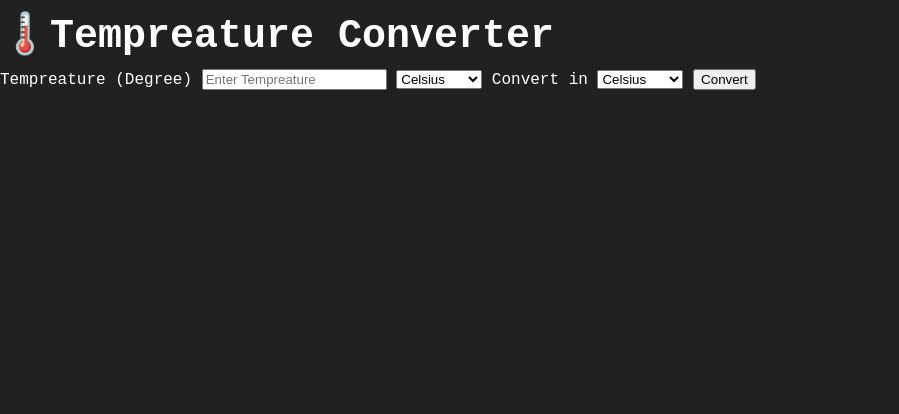
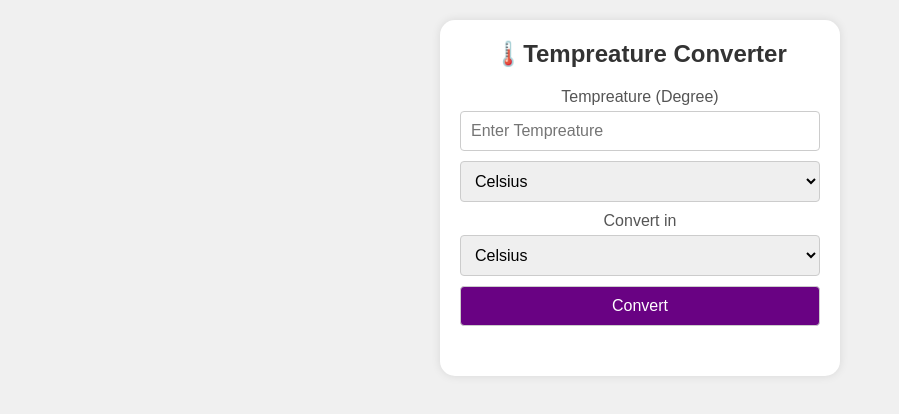
Before and after one commit to Desai-Vedant/OIBSIP, a plain HTML site: page temperature-converter.html in a window 1280 px wide. Shown: the whole page, without its empty margins (0-899 px from the left). Drawn offline with Linux system fonts and the light colour scheme; files that its build step writes are made by us from their sources.

Commit message:
Update temperature-converter.html

```diff
--- a/temperature-converter.html
+++ b/temperature-converter.html
@@ -4,7 +4,7 @@
     <meta charset="UTF-8">
     <meta name="viewport" content="width=device-width, initial-scale=1.0">
     <title>Tempreature Converter</title>
-    <link rel="stylesheet" href="./Temperature_converter/style.css">
+    <link rel="stylesheet" href="./Tempreature_converter/style.css">
 </head>
 <body>
     <div class="base-layout">
```
